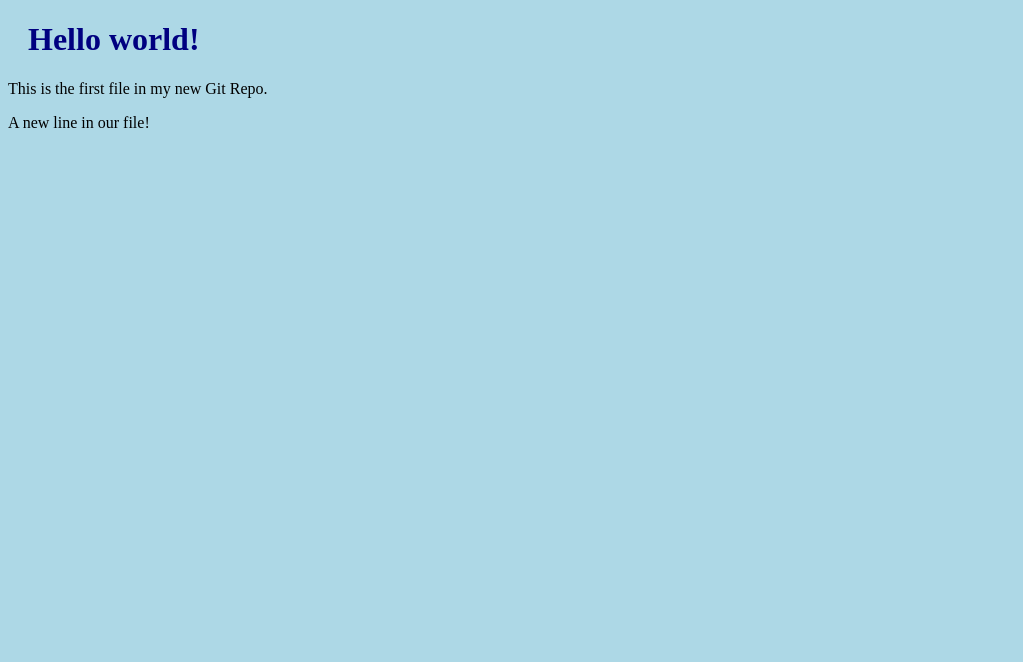
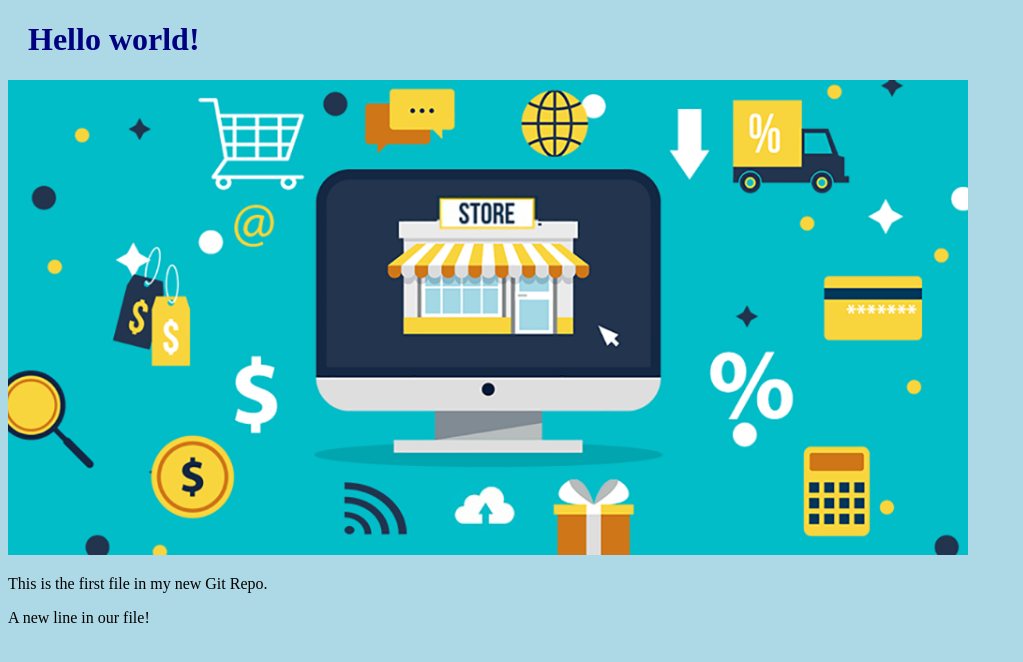
Before and after one commit to rohitsharma17/learningGit, a plain HTML site: page index.html in a window 1280 px wide. Shown: the whole page, without its empty margins (0-1023 px from the left). Drawn offline with Linux system fonts and the light colour scheme.

Commit message:
added image to the index.html

```diff
--- a/index.html
+++ b/index.html
@@ -7,6 +7,8 @@
 <body>
 
 <h1>Hello world!</h1>
+<div><img src="screenshot.png" alt="Hello World from Space"
+style="width:100%;max-width:960px"></div>
 <p>This is the first file in my new Git Repo.</p>
 <p>A new line in our file!</p>
 
```
Also changed, not shown: screenshot.png (added).
